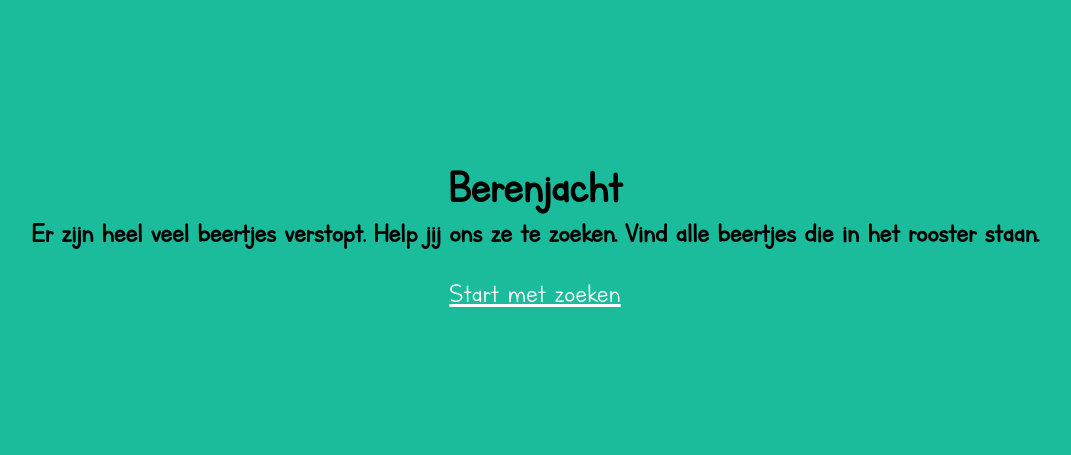
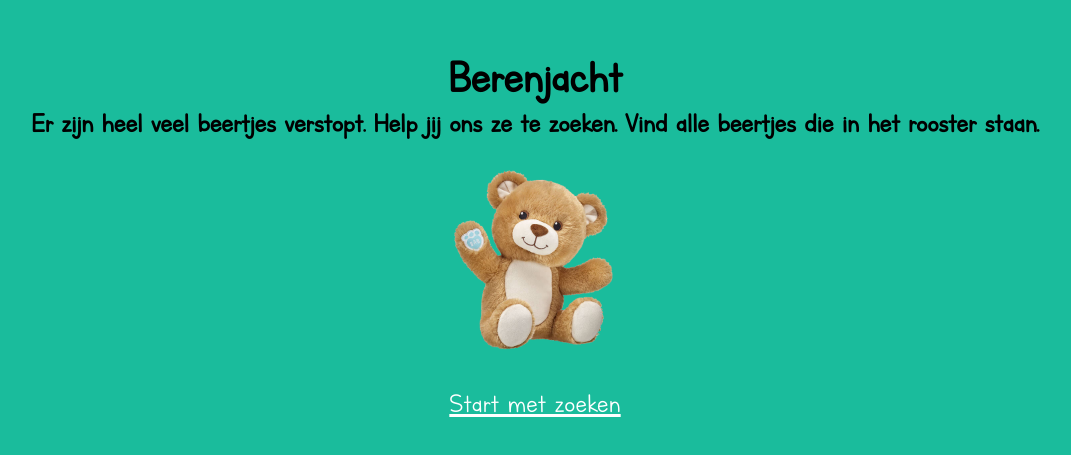
Before and after one commit to jochemjanssens/berenjacht, a React (Create React App) app: page / in a window 1280 px wide. Shown: the part 163-618 px from the top of the page, without its empty margins (105-1176 px from the left). Built offline with nearby package versions, Linux system fonts and the light colour scheme.

Commit message:
feat: show bear on intro

```diff
--- a/src/App.css
+++ b/src/App.css
@@ -46,6 +46,10 @@ header a {
   font-size: 30px;
 
   margin-top: 30px;
+}
+
+header img {
+  margin-top: 20px;
 }
 
 .bears {
--- a/src/Screens/Intro.jsx
+++ b/src/Screens/Intro.jsx
@@ -1,5 +1,7 @@
 import React from 'react';
 import { Link } from 'react-router-dom';
+
+import bearPicture from '../beer.png';
 
 class Intro extends React.Component {
   render() {
@@ -9,6 +11,8 @@ class Intro extends React.Component {
           <h1>Berenjacht</h1>
           <h2>Er zijn heel veel beertjes verstopt. Help jij ons ze te zoeken. Vind alle beertjes die in het rooster staan.</h2>
 
+          <img src={bearPicture} alt="bingo beer" width="200" height="200" />
+
           <Link to="/main">Start met zoeken</Link>
         </header>
       </div>
```
